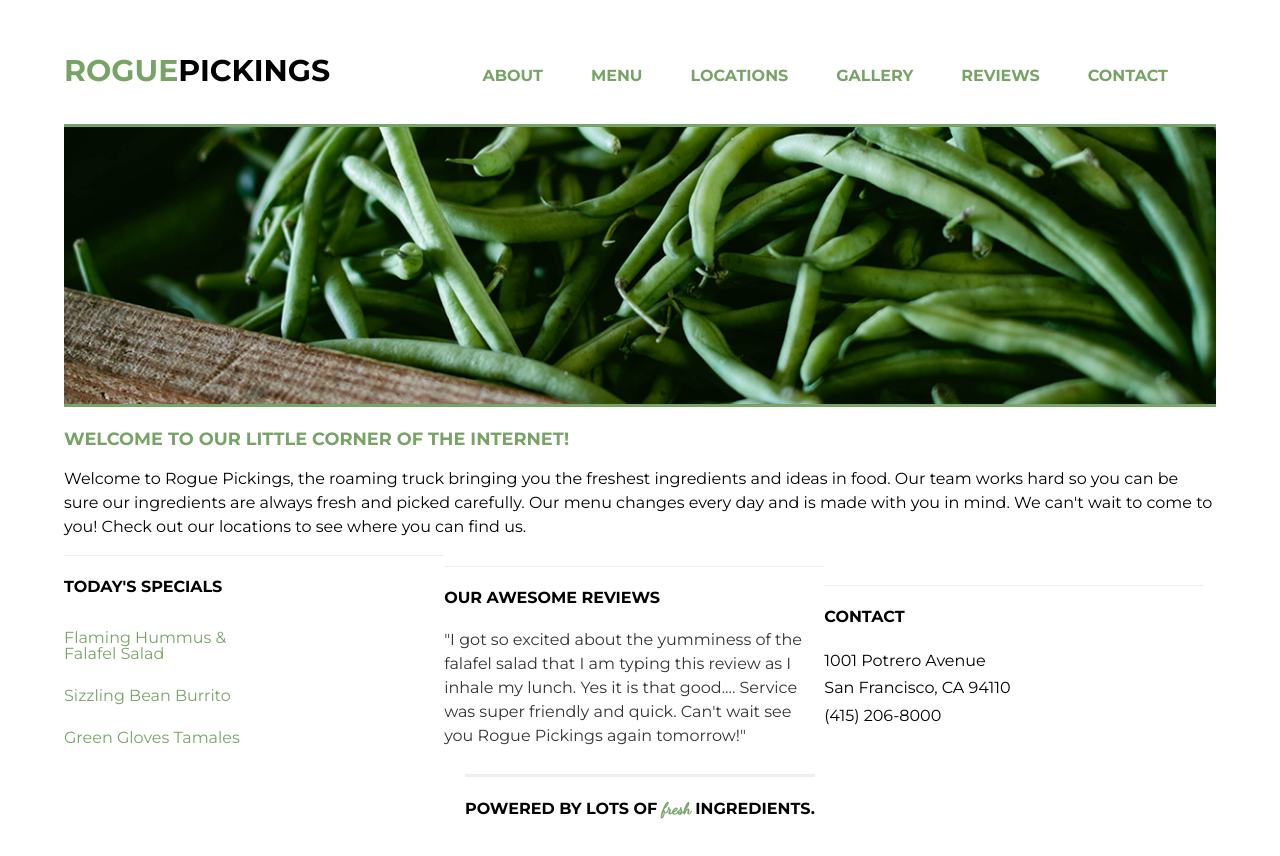
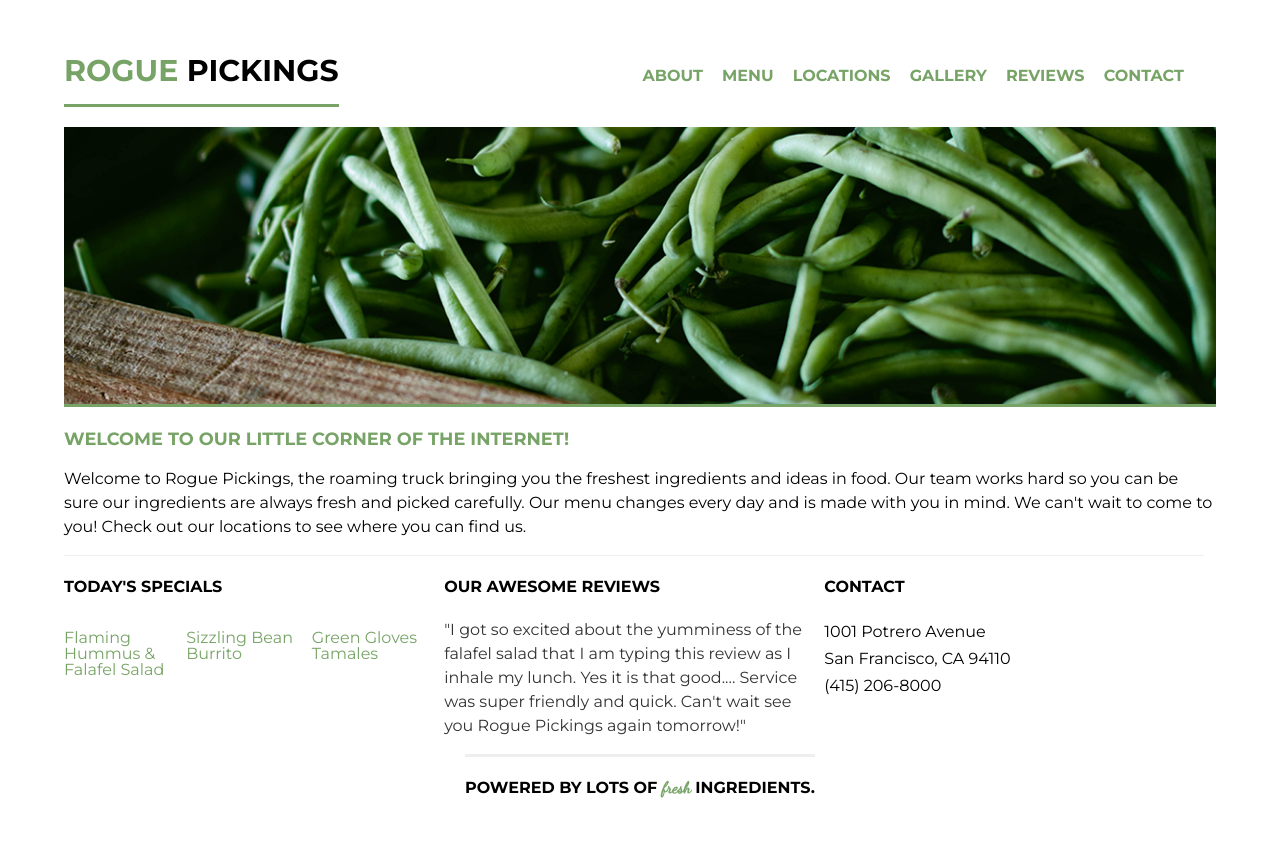
Before and after one commit to cassandrawhitty/Rogue-Pickings, a plain HTML site: page index.html in a window 1280 px wide. Drawn offline with Linux system fonts and the light colour scheme.

Commit message:
Fixing Media Queries

```diff
--- a/css/main.css
+++ b/css/main.css
@@ -76,7 +76,7 @@ header nav ul li {
 header nav ul li a{
 	text-decoration: none;
 	color:#77a466;
-	padding-right: 3em;
+	padding-right: 1.2em;
 }
 
 ul {
@@ -84,7 +84,6 @@ ul {
 	line-height: 3.5em;
 }
 
-/*The widths are in a percentage!*/
 .top-section,
 .bottom-section {
 	display: flex;
@@ -136,7 +135,6 @@ ul {
 	line-height: 1.7em;
 }
 
-/*The widths are in a percentage!*/
 footer {
 	border-top: 0.2em solid #eee;
 	text-align: center;
@@ -186,12 +184,14 @@ header {
 	flex-wrap: wrap;
 }
 
+.bottom-section {
+	display: flex;
+	align-items: flex-start;
+}
+
 .section-one,
 .section-two,
 .section-three {
-    flex: display;
-    justify-content: center;
-    align-items: flex-start;
 	width: 33%
 }
 
@@ -217,21 +217,16 @@ footer {
 /*****DESKTOP STYLES*****/
 @media all and (min-width:1200px) {
 
-	header nav ul {
-		 display: flex;
-		 justify-content: space-between;
-	 }
-
-	 header h1 {
-	 	float: left;
+	 header {
 	 	display: flex;
 	 	justify-content: flex-start;
 	 	border: none;
 	 }
 
-	 header nav {
-	 	float: right;
-	 	display: flex;
-	 	justify-content: flex-end;
-	 }
+	ul {
+		display: flex;
+		justify-content: flex-end;
+		padding-left: 19em;
+	}
+
 }
```
